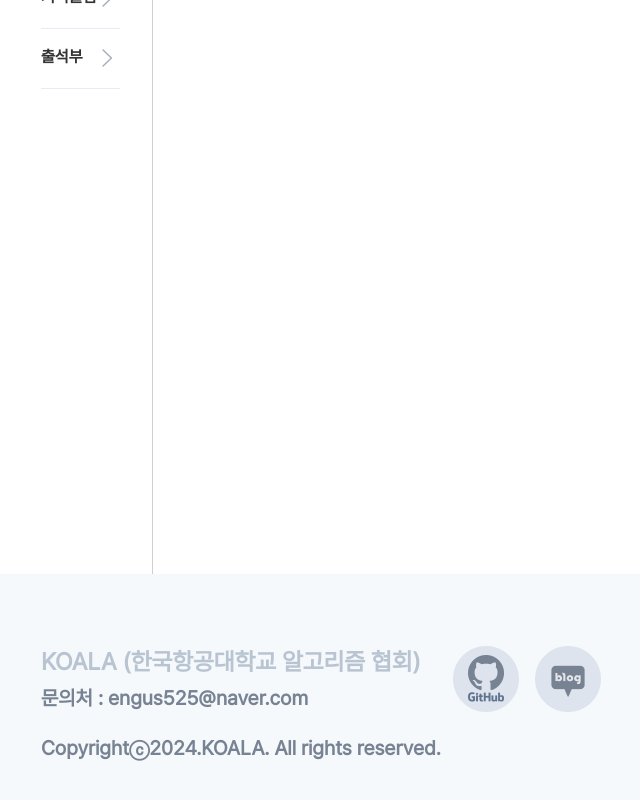
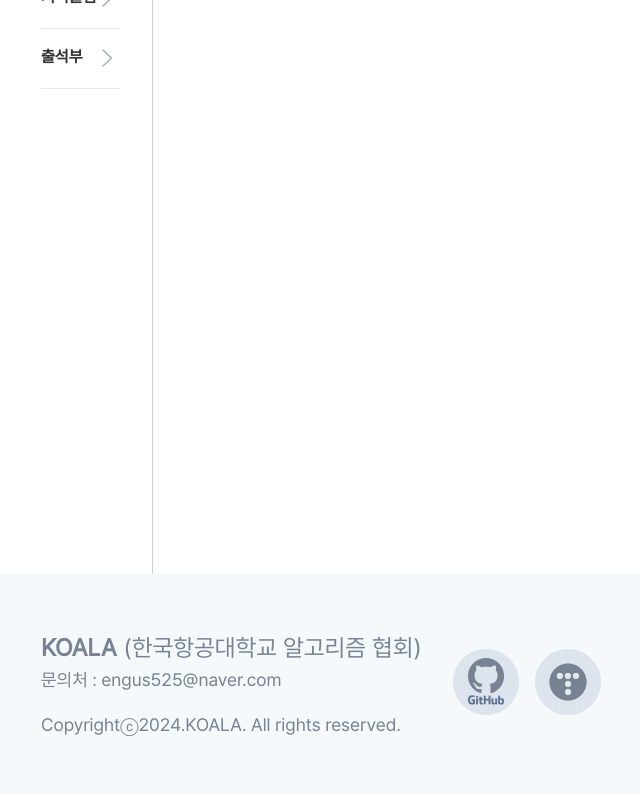
Before and after one commit to ProjectX-Algoitzy/Algoitzy-FE, a React (Create React App) app: page /regularstudy in a window 1280 px wide. Shown: the part 306-1106 px from the top of the page, without its empty margins (319-959 px from the left). Built offline with nearby package versions, Linux system fonts and the light colour scheme; no server answers; the HTML template or start-up script is replaced by a standard one.

Commit message:
[Design] 7월 9일 QA내용2: 푸터의 이미지에 링크 삽입 #93

```diff
--- a/src/APP/components/Footer/Footer.footer.jsx
+++ b/src/APP/components/Footer/Footer.footer.jsx
@@ -5,14 +5,16 @@ export default function footer() {
   return (
     <itemS.FooterContainer>
         <itemS.FooterLeftWrap>
-          <itemS.Sentence1>KOALA (한국항공대학교 알고리즘 협회)</itemS.Sentence1>
-          <itemS.Sentence2>문의처 : engus525@naver.com</itemS.Sentence2>
-          <itemS.Sentence2 style={{marginTop:"24px"}}>Copyrightⓒ2024.KOALA. All rights reserved.</itemS.Sentence2>
+          <div style={{display:"flex", flexDirection:"row", alignItems:"center"}}>
+            <itemS.Sentence1>KOALA</itemS.Sentence1><itemS.Sentence2>(한국항공대학교 알고리즘 협회)</itemS.Sentence2>
+          </div>
+          <itemS.Sentence3>문의처 : engus525@naver.com</itemS.Sentence3>
+          <itemS.Sentence3 style={{marginTop:"24px"}}>Copyrightⓒ2024.KOALA. All rights reserved.</itemS.Sentence3>
         </itemS.FooterLeftWrap>
 
         <itemS.FooterRightWrap>
-          <itemS.Icon src='/img/icongithub.png' alt='깃허브 아이콘' />
-          <itemS.Icon src='/img/iconblog.png' alt='블로그 아이콘' style={{marginLeft:"16px"}} />
+          <a href="https://github.com/kauKoala" target='_blank' rel='noopener noreferrer'><itemS.Icon src='/img/icongithub.png' alt='깃허브 아이콘' /></a>
+          <a href="https://kau-algorithm.tistory.com/" target='_blank' rel='noopener noreferrer'><itemS.Icon src='/img/iconblog.png' alt='블로그 아이콘' style={{marginLeft:"16px"}} /></a>
         </itemS.FooterRightWrap>
     </itemS.FooterContainer>
   )
--- a/src/APP/components/Footer/Styled/Footer.footer.styles.js
+++ b/src/APP/components/Footer/Styled/Footer.footer.styles.js
@@ -5,8 +5,9 @@ export const FooterContainer = styled.div`
     display: flex;
     flex-direction: row;
     width: 100%;
-    height: 320px;
+    height: 220px;
     background-color: #F6F9FB;
+    align-items: center;
     justify-content: space-between;
 `;
 
@@ -14,24 +15,38 @@ export const FooterLeftWrap = styled.div`
     display: flex;
     flex-direction: column;
     margin-left: 360px;
-    margin-top: 72px;
 `;
 
 export const FooterRightWrap = styled.div`
     display: flex;
     flex-direction: row;
-    margin-top: 72px;
     margin-right: 360px;
 `;
 
 export const Sentence1 = styled.div`
-	${tokens.typography.T3_B_24};
-	color: ${tokens.colors.B_Grey_4};
+    font-family: "Pretendard";
+    font-weight: 700;
+    font-size: 24px;
+    line-height: normal; /* 'auto'는 사용할 수 없으므로 'normal'로 설정하거나 특정 값 사용 */
+    color: ${tokens.colors.B_Grey_6};
+    margin-bottom: 7px;
+    margin-right: 7px;
+`;
+
+export const Sentence2 = styled.div`
+    font-family: "Pretendard";
+    font-weight: 500;
+    font-size: 24px;
+    line-height: normal;
+    color: ${tokens.colors.B_Grey_6};
     margin-bottom: 7px;
 `;
 
-export const Sentence2 = styled.div`
-    ${tokens.typography.T4_SB_20};
+export const Sentence3 = styled.div`
+    font-family: "Pretendard";
+    font-weight: 500;
+    font-size: 18px;
+    line-height: normal;
     color: ${tokens.colors.B_Grey_6};
 `;
 
```
Also changed, not shown: public/img/iconblog.png.
